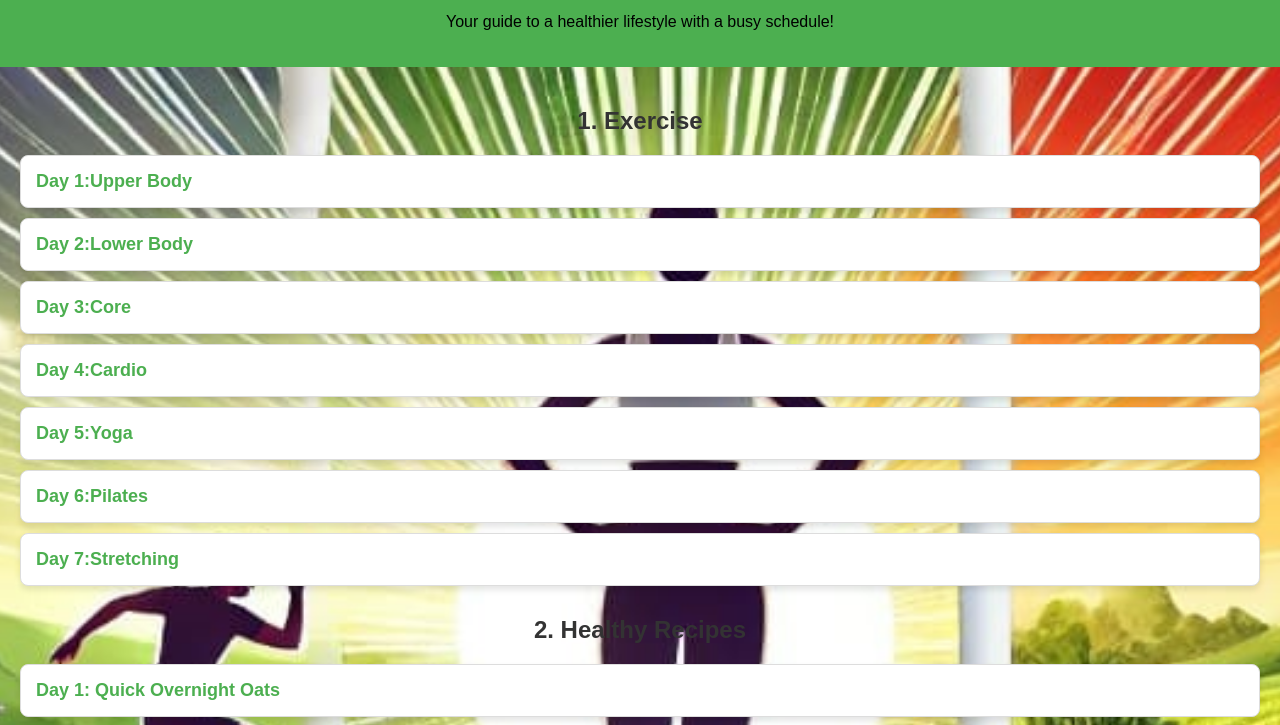
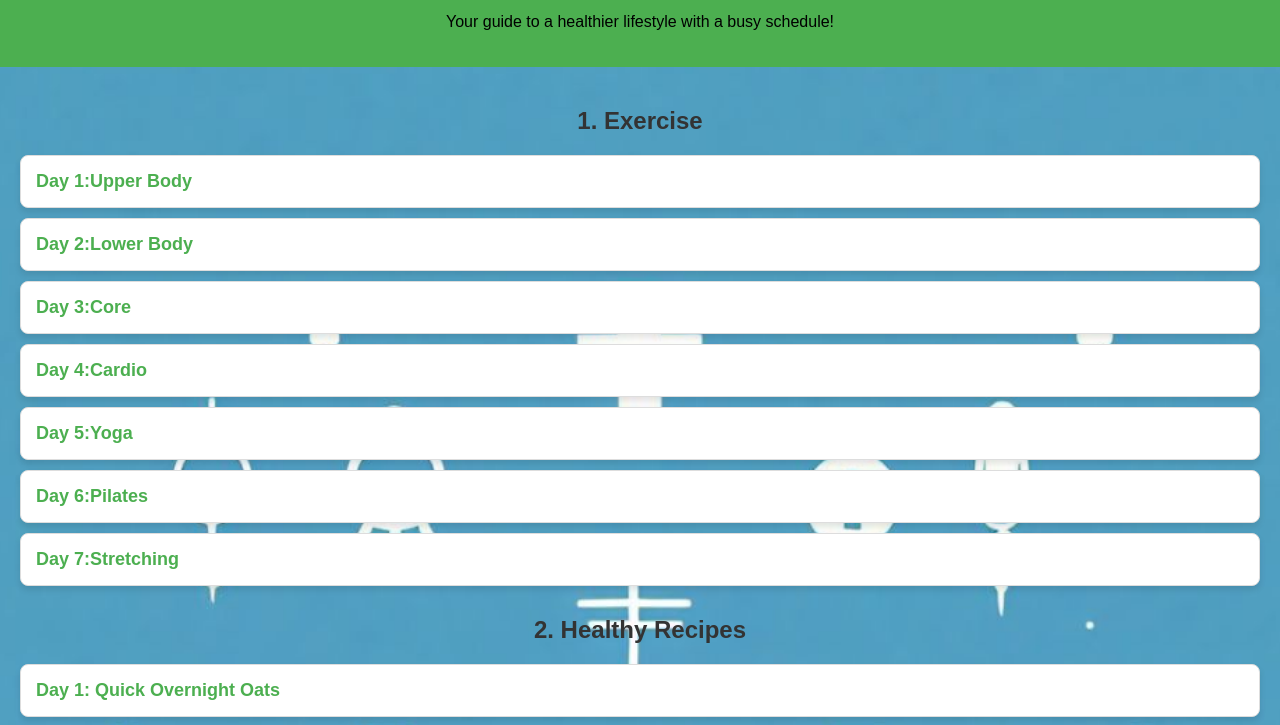
Before and after one commit to fyymaah/QuickFit, a plain HTML site: page index.html in a window 1280 px wide. Shown: the part 60-785 px from the top of the page. Drawn offline with Linux system fonts and the light colour scheme.

Commit message:
Update index.html

```diff
--- a/index.html
+++ b/index.html
@@ -11,7 +11,7 @@
       padding: 0;
       background-color: #f3f3f3;
       background-image:
-        url('ex.jpg');
+        url('back.jpg');
       background-size:cover;
       background-position:center;
       background-repeat:no-repeat;
```
